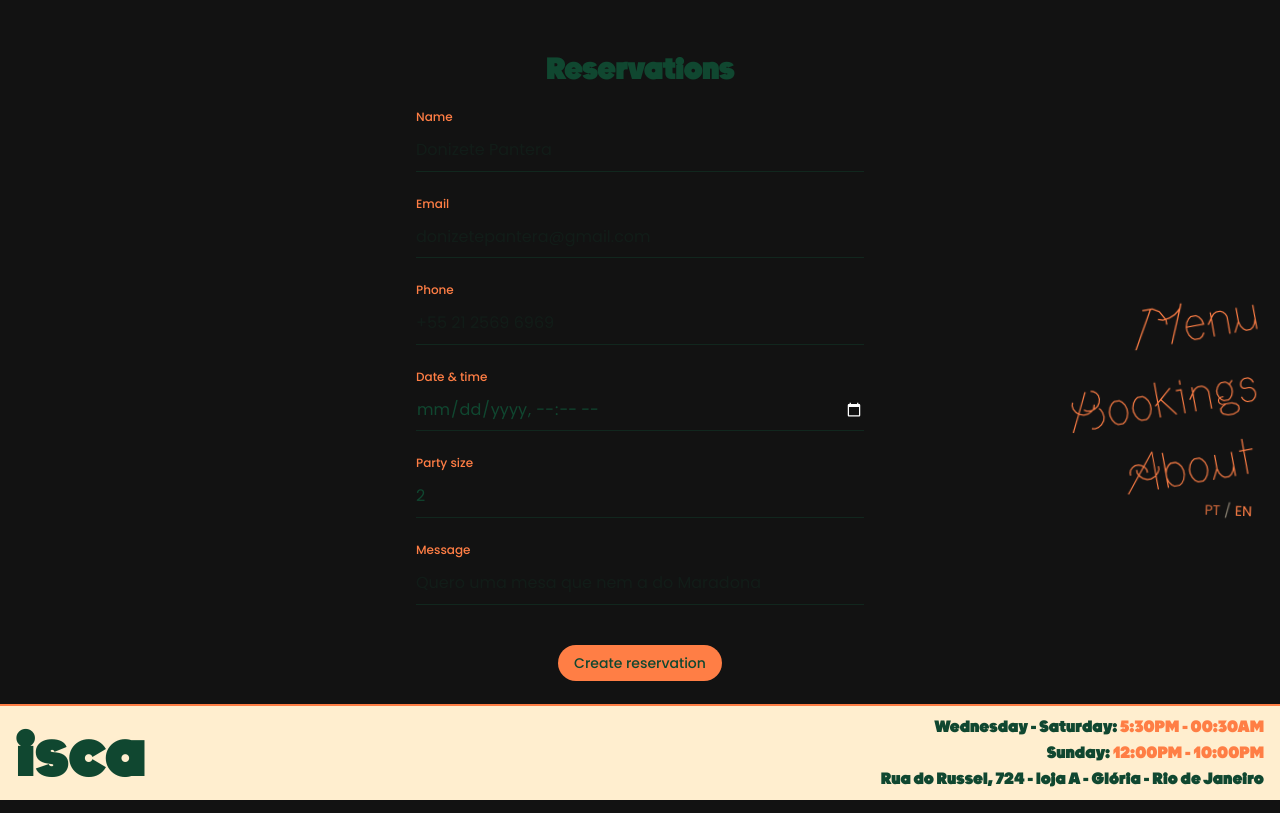
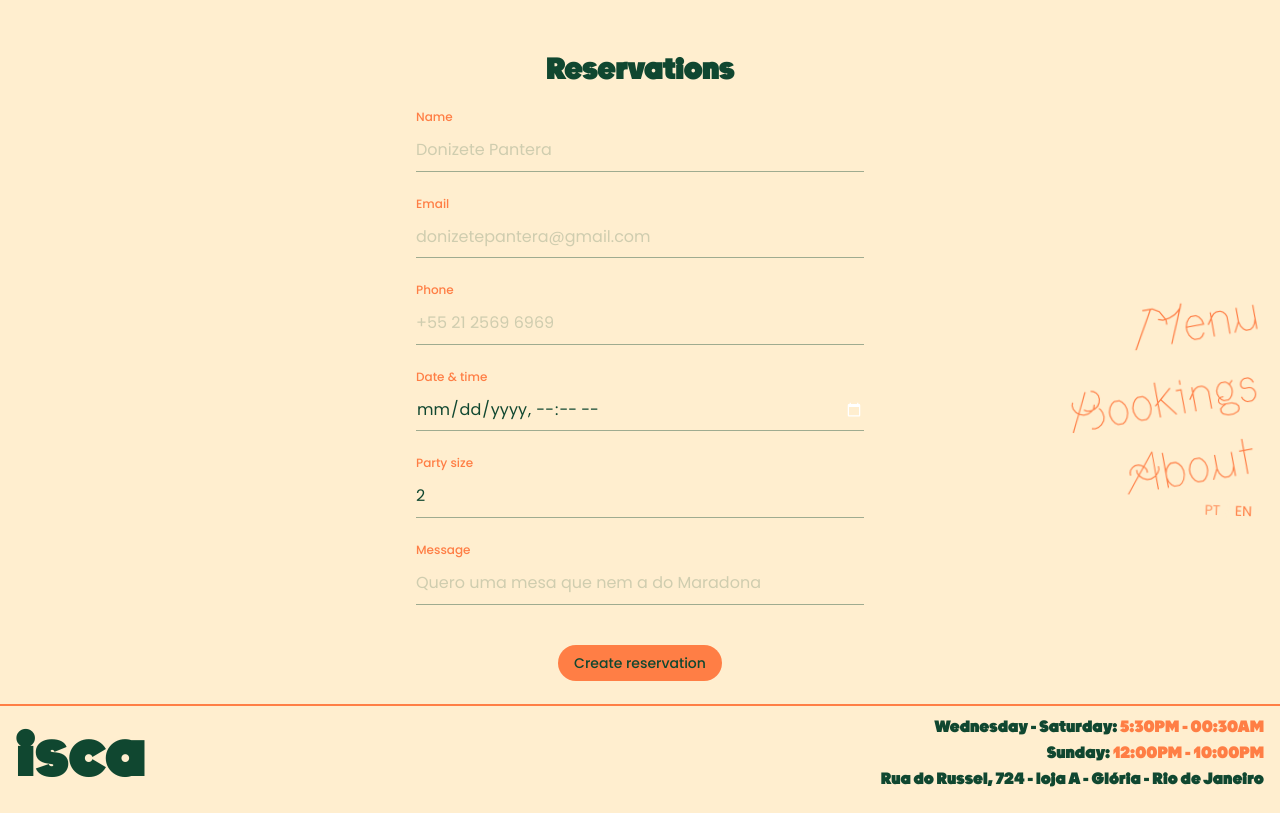
Before and after one commit to guerrinharj/isca, a Next.js app: page /en/reservas in a window 1280 px wide. Built offline with nearby package versions, Linux system fonts and the light colour scheme.

Commit message:
backed bg background

```diff
--- a/app/layout.tsx
+++ b/app/layout.tsx
@@ -8,7 +8,9 @@ export default function RootLayout({
 }) {
     return (
         <html lang="pt">
-            <body>{children}</body>
+            <body className="bg-isca-creme font-sans relative min-h-screen">
+                {children}
+            </body>
         </html>
     )
 }
```
